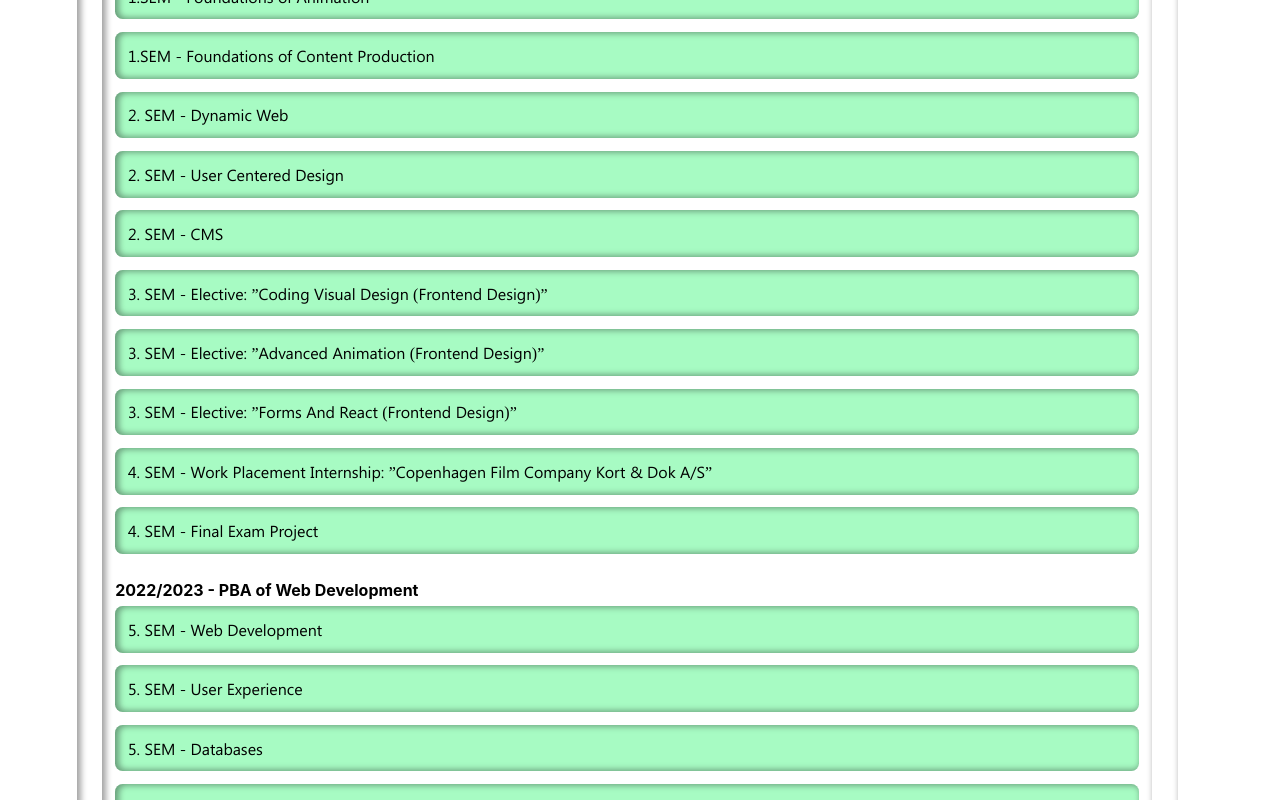
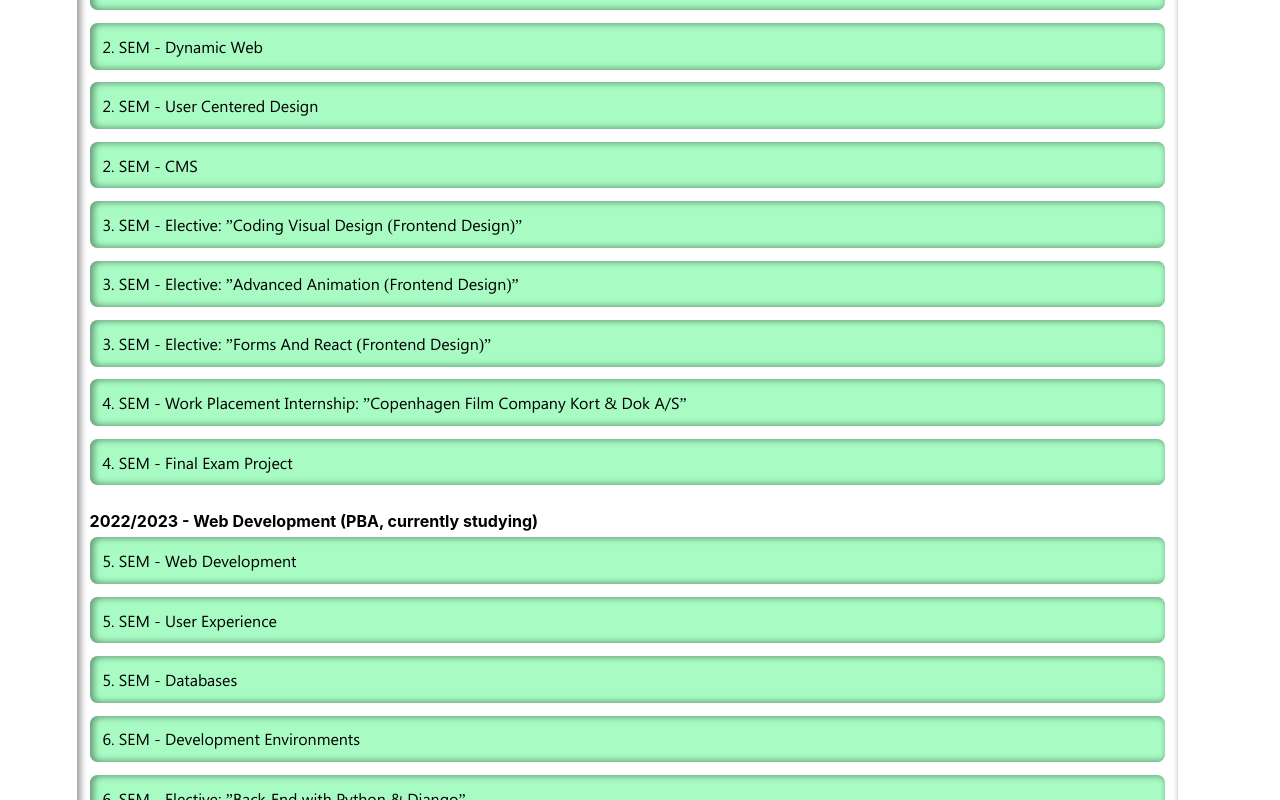
Before and after one commit to jona7906/jonasrossen, a React (Create React App) app: page /about in a window 1280 px wide. Shown: the part 1519-2319 px from the top of the page. Built offline with nearby package versions, Linux system fonts and the light colour scheme; a web font is replaced by a local one.

Commit message:
fixing about page border-radius deleted from section

```diff
--- a/src/data/projects_data.json
+++ b/src/data/projects_data.json
@@ -122,7 +122,7 @@
                         ]
                       },
                       {
-                        "cv_sub_title": "2022/2023 - PBA of Web Development",
+                        "cv_sub_title": "2022/2023 - Web Development (PBA, currently studying) ",
                         "cv_sub_text": [
                           "5. SEM - Web Development",
                           "5. SEM - User Experience",
--- a/src/pages/About.js
+++ b/src/pages/About.js
@@ -23,10 +23,10 @@ function About(props) {
         </div>
       </div>
 
-      <div className="internship_section_02">
+      <div className="about_information_container">
         <div className="text_wrapper_02">
-          <h1>{about_intro.information[0].info_title}</h1>
-
+          {/* <h1>{about_intro.information[0].info_title}</h1>
+           */}
           <div className="information_wrapper_01">
             <h2>{about_intro.information[0].info_text[0].text_title}</h2>
             <ul>
--- a/src/styles/Main.scss
+++ b/src/styles/Main.scss
@@ -161,12 +161,9 @@
     }
   }
 
-  .internship_section_02 {
-    box-shadow: $active-shadow;
+  .about_information_container {
     width: 100%;
-    border-radius: 0.6vw;
-    height: fit-content;
-    padding: 2vw;
+
     display: grid;
     gap: 1vw;
 
@@ -207,6 +204,15 @@
         }
       }
     }
+  }
+  .internship_section_02 {
+    box-shadow: $active-shadow;
+    width: 100%;
+    border-radius: 0.6vw;
+    height: fit-content;
+    padding: 2vw;
+    display: grid;
+    gap: 1vw;
   }
 
   .internship_section_03 {
```
